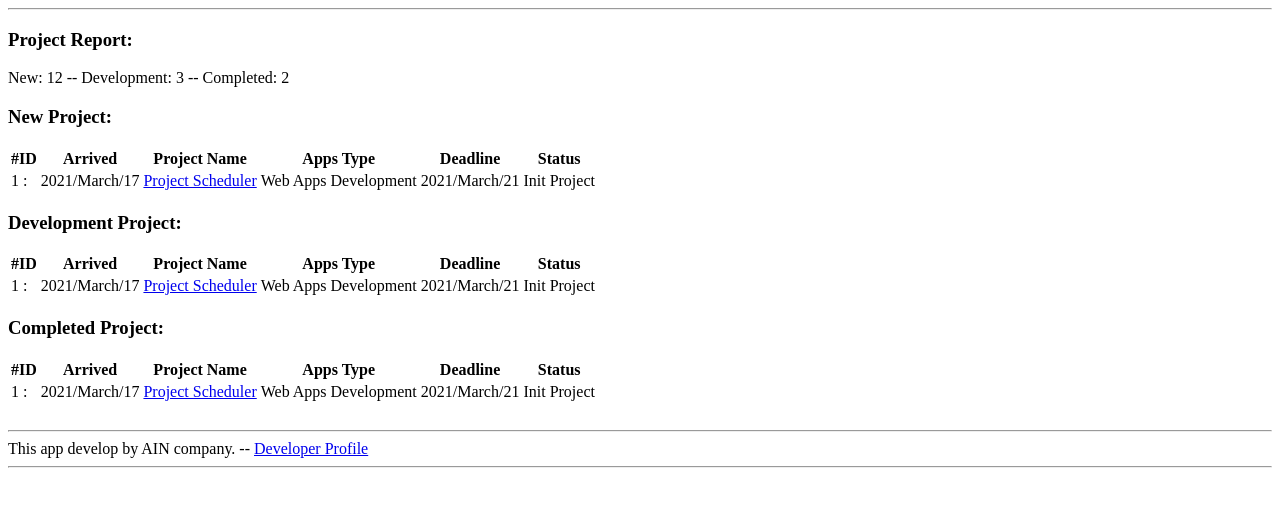
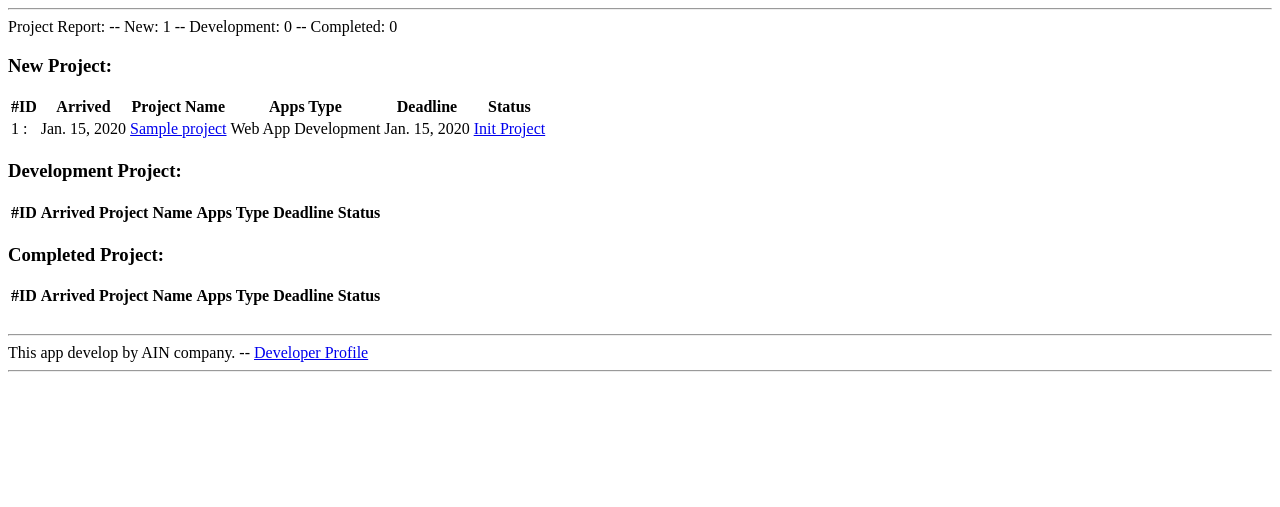
Before and after one commit to dev-nislam2020/Project-Scheduler, a Django app: page / in a window 1280 px wide. Shown: the part 36-543 px from the top of the page. Run offline with Django 3.2, Linux system fonts and the light colour scheme; tables that the repository leaves empty hold one stand-in row (values such as "Sample post"); lists and menus that the app fills with data are empty.

Commit message:
add report.html file update home page and homeview

```diff
--- /dev/null
+++ b/src/pro_sch/templates/pro_sch/base/report.html
@@ -0,0 +1,20 @@
+<table>
+  <tr>
+    <th colspan="1">#ID</th>
+    <th colspan="2">Arrived</th>
+    <th colspan="5">Project Name</th>
+    <th colspan="2">Apps Type</th>
+    <th colspan="2">Deadline</th>
+    <th colspan="2">Status</th>
+  </tr>
+  {% for object in object_list %}
+  <tr>
+    <td colspan="1">{{ forloop.counter }} :</td>
+    <td colspan="2">{{object.create_at}}</td>
+    <td colspan="5"><a href="#">{{object.project.name}}</a></td>
+    <td colspan="2">{{object.project.get_app_type_display}}</td>
+    <td colspan="2">{{object.project.deadline}}</td>
+    <td colspan="2"><a href="{% url 'status-update' object.pk %}">{{object.stage_development}}</td>
+  </tr>
+  {% endfor %}
+</table>
--- a/src/pro_sch/templates/pro_sch/home.html
+++ b/src/pro_sch/templates/pro_sch/home.html
@@ -3,67 +3,16 @@
 {% block title %}Home{% endblock title %}
 
 {% block content %}
-<h3>Project Report:</h3>
 <div>
-    <span>New: 12 -- </span>
-    <span>Development: 3 -- </span>
-    <span>Completed: 2</span>
-  </div>
+  <span>Project Report: -- </span>
+  <span>New: {{new_project_count}} -- </span>
+  <span>Development: {{development_project_count}} -- </span>
+  <span>Completed: {{completed_project_count}}</span>
+</div>
 <h3>New Project:</h3>
-<table>
-  <tr>
-    <th colspan="1">#ID</th>
-    <th colspan="2">Arrived</th>
-    <th colspan="5">Project Name</th>
-    <th colspan="2">Apps Type</th>
-    <th colspan="2">Deadline</th>
-    <th colspan="2">Status</th>
-  </tr>
-  <tr>
-    <td colspan="1">1 :</td>
-    <td colspan="2">2021/March/17</td>
-    <td colspan="5"><a href="#">Project Scheduler</a></td>
-    <td colspan="2">Web Apps Development</td>
-    <td colspan="2">2021/March/21</td>
-    <td colspan="2">Init Project</td>
-  </tr>
-</table>
+{% include 'pro_sch/base/report.html' with object_list=new_project_list %}
 <h3>Development Project:</h3>
-<table>
-  <tr>
-    <th colspan="1">#ID</th>
-    <th colspan="2">Arrived</th>
-    <th colspan="5">Project Name</th>
-    <th colspan="2">Apps Type</th>
-    <th colspan="2">Deadline</th>
-    <th colspan="2">Status</th>
-  </tr>
-  <tr>
-    <td colspan="1">1 :</td>
-    <td colspan="2">2021/March/17</td>
-    <td colspan="5"><a href="#">Project Scheduler</a></td>
-    <td colspan="2">Web Apps Development</td>
-    <td colspan="2">2021/March/21</td>
-    <td colspan="2">Init Project</td>
-  </tr>
-</table>
+{% include 'pro_sch/base/report.html' with object_list=development_project_list %}
 <h3>Completed Project:</h3>
-<table>
-  <tr>
-    <th colspan="1">#ID</th>
-    <th colspan="2">Arrived</th>
-    <th colspan="5">Project Name</th>
-    <th colspan="2">Apps Type</th>
-    <th colspan="2">Deadline</th>
-    <th colspan="2">Status</th>
-  </tr>
-  <tr>
-    <td colspan="1">1 :</td>
-    <td colspan="2">2021/March/17</td>
-    <td colspan="5"><a href="#">Project Scheduler</a></td>
-    <td colspan="2">Web Apps Development</td>
-    <td colspan="2">2021/March/21</td>
-    <td colspan="2">Init Project</td>
-  </tr>
-</table>
+{% include 'pro_sch/base/report.html' with object_list=completed_project_list %}
 {% endblock content %}
--- a/src/pro_sch/views.py
+++ b/src/pro_sch/views.py
@@ -16,6 +16,19 @@
         context = super(HomeView, self).get_context_data(**kwargs)
         # Add in a QuerySet of all the books
         context['page_name'] = "Add Project"
+
+        status_obj_list = Status.objects.filter(stage_development="Init Project")
+        context['new_project_list'] = status_obj_list
+        context['new_project_count'] = status_obj_list.count()
+
+        status_obj_list = Status.objects.exclude(stage_development="Deploy")
+        status_obj_list = status_obj_list.exclude(stage_development="Init Project")
+        context['development_project_list'] = status_obj_list
+        context['development_project_count'] = status_obj_list.count()
+
+        status_obj_list = Status.objects.filter(stage_development="Deploy")
+        context['completed_project_list'] = status_obj_list
+        context['completed_project_count'] = status_obj_list.count()
         return context
 
 class ProjectCreateView(CreateView):
@@ -183,3 +196,6 @@
         # Add in a QuerySet of all the books
         context['page_name'] = "Project Status Update"
         return context
+
+    def get_success_url(self):
+        return reverse('home')
```
